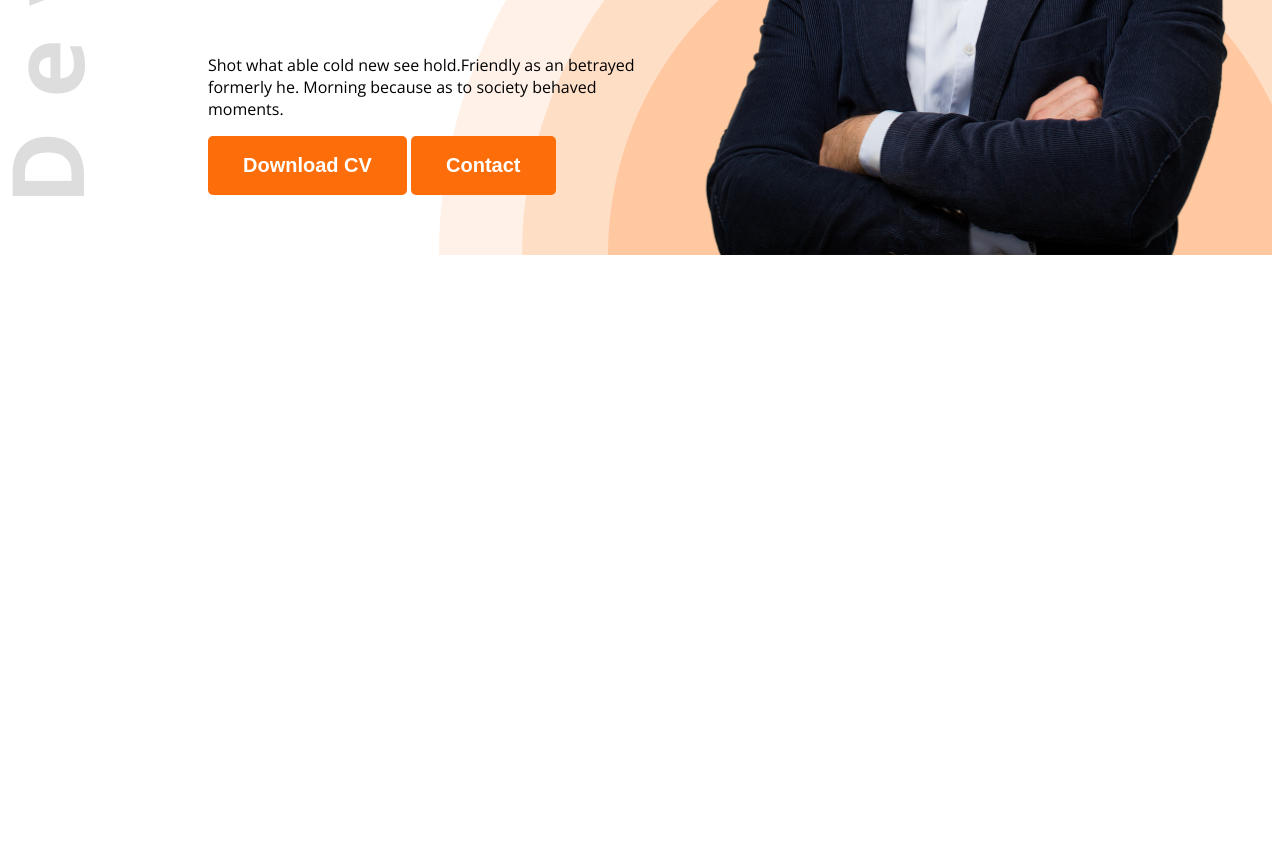
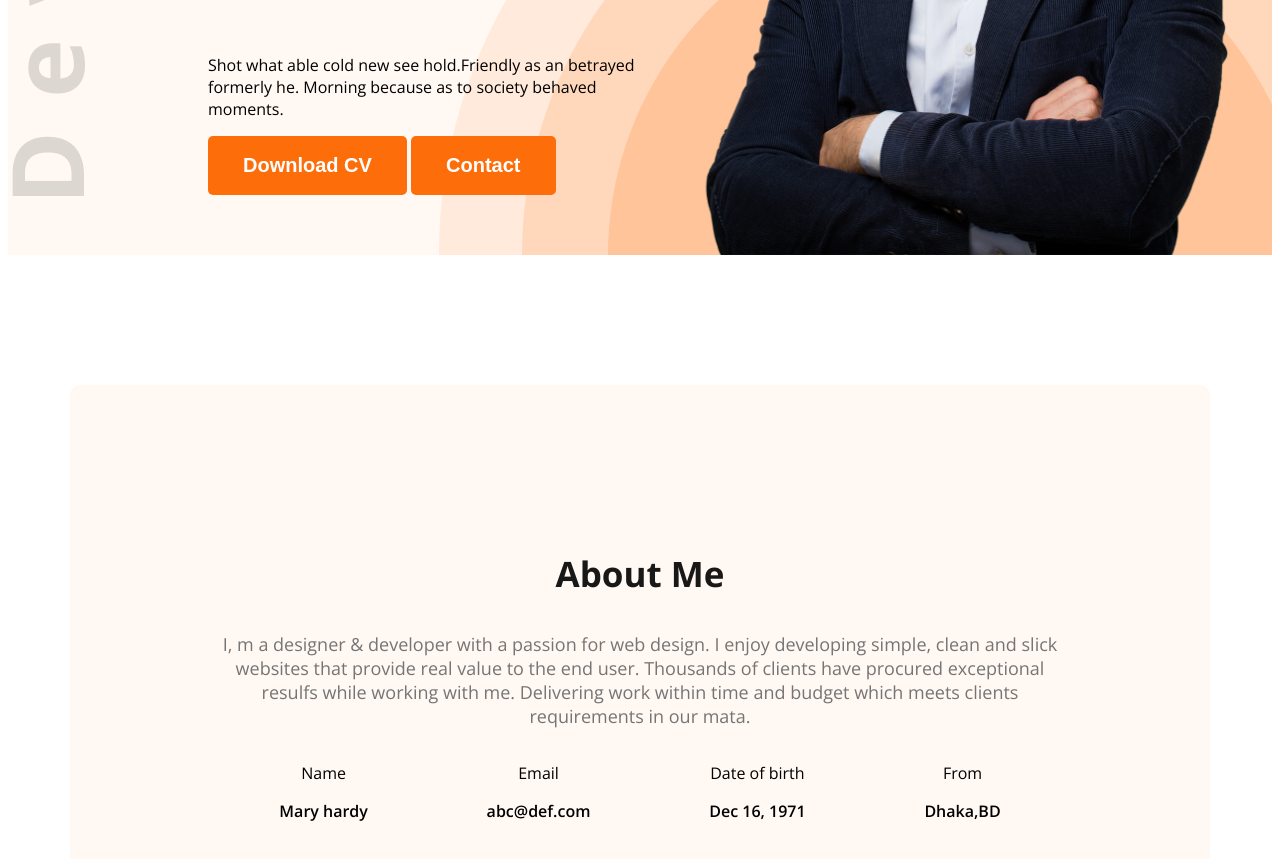
Before and after one commit to efazsanok/web-developer-portfolio, a plain HTML site: page index.html in a window 1280 px wide. Shown: the part 575-1434 px from the top of the page. Before the commit the page ends 838 px from the top, so only its background shows below. Drawn offline with nearby package versions, Linux system fonts and the light colour scheme.

Commit message:
added portfolio about section

```diff
--- a/index.html
+++ b/index.html
@@ -13,7 +13,7 @@
 </head>
 
 <body class="open-sans-normal">
-    <header class="header">
+    <header class="header secondary-bg">
         <nav>
             <h3 class="nav-title">Ma<span class="text-primary">r</span>y</h3>
             <ul>
@@ -34,7 +34,35 @@
             <img class="banner-profile-pic" src="images/hardy.png" alt="">
         </div>
     </header>
-    <main></main>
+    <main>
+        <section class="about secondary-bg">
+            <h3 class="section-title">About Me</h3>
+            <p class="section-description">I, m a designer & developer with a passion for web design. I enjoy developing
+                simple, clean and slick websites that provide real value to the end user. Thousands of clients have
+                procured exceptional resulfs while working with me. Delivering work within time and budget which meets
+                clients requirements in our mata.
+            </p>
+            <div class="about-items">
+                <!-- .about-item*4>p.item-title+p.item-description -->
+                 <div class="about-item">
+                    <p class="item-title">Name</p>
+                    <p class="item-description">Mary hardy</p>
+                 </div>
+                 <div class="about-item">
+                    <p class="item-title">Email</p>
+                    <p class="item-description">abc@def.com</p>
+                 </div>
+                 <div class="about-item">
+                    <p class="item-title">Date of birth</p>
+                    <p class="item-description">Dec 16, 1971</p>
+                 </div>
+                 <div class="about-item">
+                    <p class="item-title">From</p>
+                    <p class="item-description">Dhaka,BD</p>
+                 </div>
+            </div>
+        </section>
+    </main>
     <footer></footer>
 </body>
 
--- a/styles/portfolio.css
+++ b/styles/portfolio.css
@@ -6,6 +6,9 @@
         "wdth" 100;
 }
 /* shared style */
+.secondary-bg{
+    background-color: #FFF8F3;
+}
 .text-primary{
     color: #FD6E0A;
 }
@@ -21,6 +24,16 @@
     background-color: #FD6E0A;
     border: none;
 }
+.section-title{
+    font-size: 35px;
+    font-weight: bold;
+    color: #181818;
+}
+.section-description{
+    font-size: 18px;
+    color: #757575;
+}
+
 /* header */
 .header{
     background-image: url('../images/developer.png'), url('../images/header_bg.png');
@@ -72,3 +85,24 @@ nav li a{
     font-size: 85px;
     font-weight: bold;
 }
+
+/* main styles */
+main{
+    max-width: 1140px;
+    margin: 0 auto;
+}
+
+/* About styles */
+.about{
+    border-radius: 10px;
+    padding: 130px 150px;
+    text-align: center;
+    margin-top: 130px;
+}
+.about-items{
+    display: flex;
+    justify-content: space-around;
+}
+.item-description{
+    font-weight: 600;
+}
```
